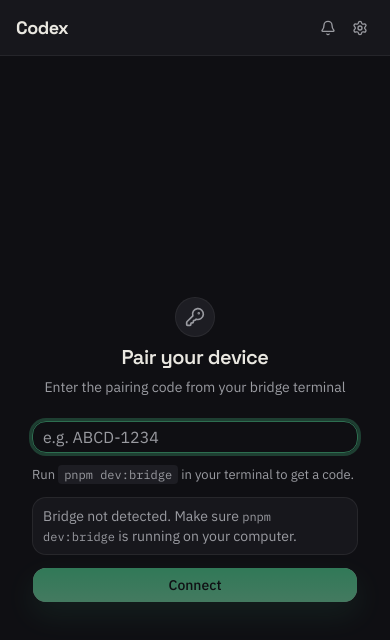
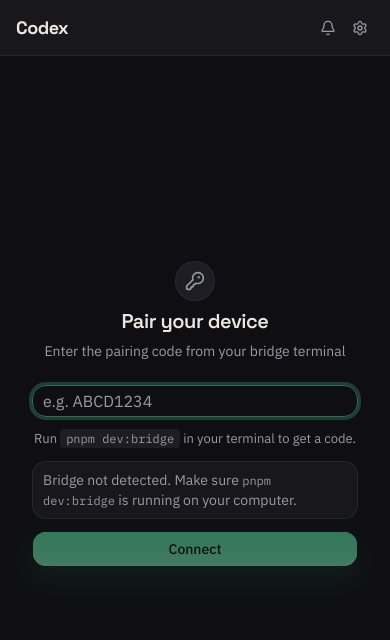
Before and after one commit to lovezhangchuangxin/my-codex-app, a React (Vite) app in the folder apps/client/: page /pair in a window 390 px wide. Shown: the top 640 px of the page. Built offline with nearby package versions, Linux system fonts and the light colour scheme; no server answers.

Commit message:
fix: adjust pairing screen layout and update code placeholder format
- Increase min-height offset for better vertical centering
- Center-align helper text below pairing input
- Remove hyphen from code placeholder (ABCD-1234 → ABCD1234)
- Reformat index.html meta tags with oxfmt

```diff
--- a/apps/client/src/components/pairing/pairing-screen.tsx
+++ b/apps/client/src/components/pairing/pairing-screen.tsx
@@ -85,7 +85,7 @@
   const isSubmitting = pairingState.status === 'submitting';
 
   return (
-    <div className="flex min-h-[calc(100dvh-3.5rem)] items-center justify-center px-8 lg:min-h-[calc(100dvh-60px)]">
+    <div className="flex min-h-[calc(100dvh-8rem)] items-center justify-center px-8 lg:min-h-[calc(100dvh-60px)]">
       <div className="w-full max-w-sm">
         <div className="flex flex-col items-center space-y-1.5 text-center">
           <div className="flex size-10 items-center justify-center rounded-full border bg-muted">
@@ -111,7 +111,7 @@
             value={pairingCode}
           />
 
-          <p className="text-[13px] text-muted-foreground">
+          <p className="text-[13px] text-muted-foreground text-center">
             {t('pairing.helperPrefix')}
             <code className="rounded bg-muted px-1.5 py-0.5 font-mono text-xs">
               pnpm dev:bridge
--- a/apps/client/src/lib/i18n/messages/en.ts
+++ b/apps/client/src/lib/i18n/messages/en.ts
@@ -212,7 +212,7 @@
     'Bridge not detected. Make sure pnpm dev:bridge is running on your computer.',
   'pairing.bridgeUnavailablePrefix': 'Bridge not detected. Make sure ',
   'pairing.bridgeUnavailableSuffix': ' is running on your computer.',
-  'pairing.codePlaceholder': 'e.g. ABCD-1234',
+  'pairing.codePlaceholder': 'e.g. ABCD1234',
   'pairing.connect': 'Connect',
   'pairing.connecting': 'Connecting...',
   'pairing.error.generic': 'Pairing failed. Please try again.',
--- a/apps/client/src/lib/i18n/messages/zh-CN.ts
+++ b/apps/client/src/lib/i18n/messages/zh-CN.ts
@@ -196,7 +196,7 @@
   'pairing.bridgeUnavailablePrefix':
     '未检测到 Bridge。请确认你的电脑上正在运行 ',
   'pairing.bridgeUnavailableSuffix': '。',
-  'pairing.codePlaceholder': '例如 ABCD-1234',
+  'pairing.codePlaceholder': '例如 ABCD1234',
   'pairing.connect': '连接',
   'pairing.connecting': '连接中...',
   'pairing.error.generic': '配对失败，请重试。',
```
Also changed, not shown: apps/client/index.html (+10 -2 lines).
